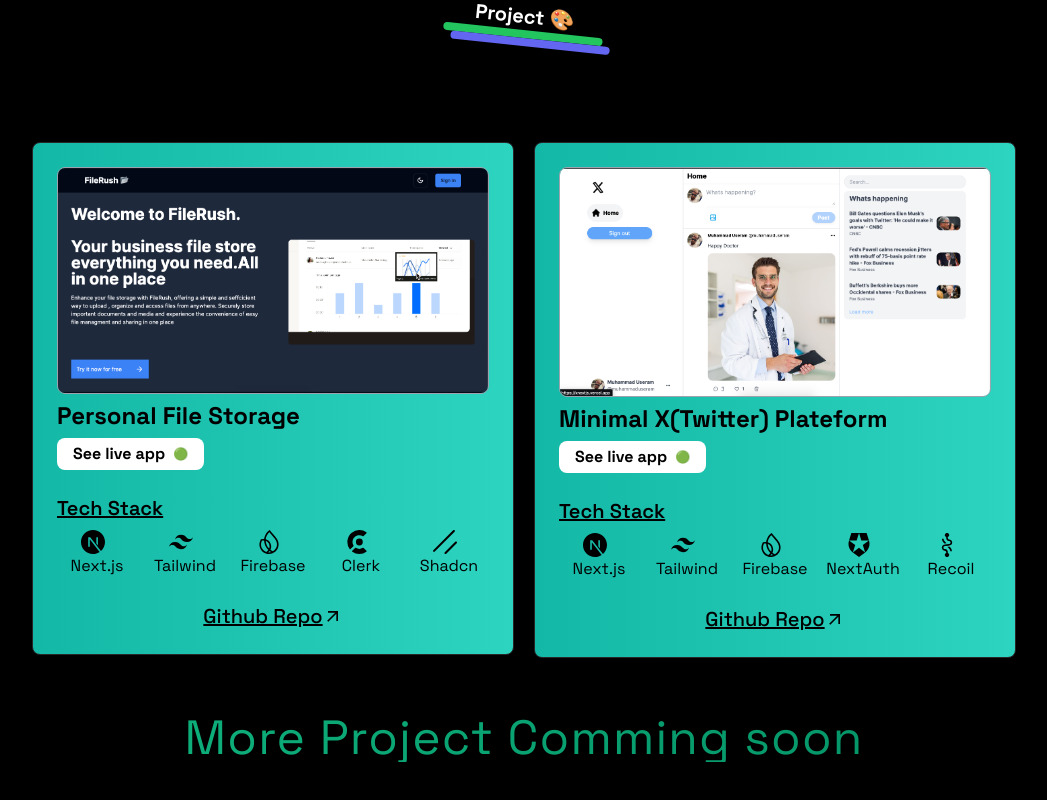
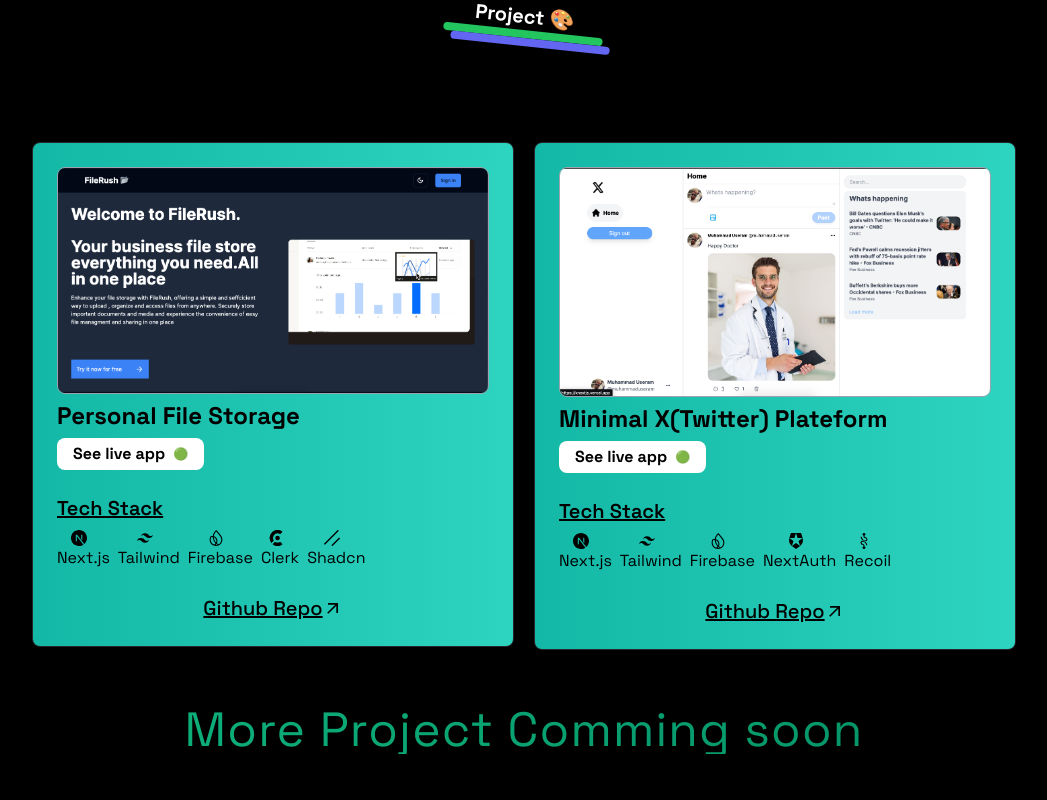
Before and after one commit to Usairam-s/dev-usairam, a Next.js app: page / in a window 1280 px wide. Shown: the part 1530-2330 px from the top of the page, without its empty margins (116-1163 px from the left). Built offline with nearby package versions, Linux system fonts and the light colour scheme.

Commit message:
fixing icons

```diff
--- a/app/(home)/components/Project.tsx
+++ b/app/(home)/components/Project.tsx
@@ -38,14 +38,15 @@
         </CardHeader>
         <CardContent>
           <p className="text-xl font-semibold underline">Tech Stack</p>
-          <div className="flex gap-2 items-center mt-2">
+          <div className="flex flex-wrap gap-2 items-center mt-2">
             {project.tech.map((Icon: any, index: number) => (
               <div
                 key={index}
-                className="flex w-full justify-center items-center"
+                className="flex w-fit justify-center items-center"
               >
-                <div className="flex flex-col items-center ">
-                  <Icon size={24} className="mr-2" />
+                <div className="flex flex-col items-center">
+                  <Icon size={16} className="mr-2" />{" "}
+                  {/* Decrease the size of the icons */}
                   <span>{project.techNames[index]}</span>
                 </div>
               </div>
```
